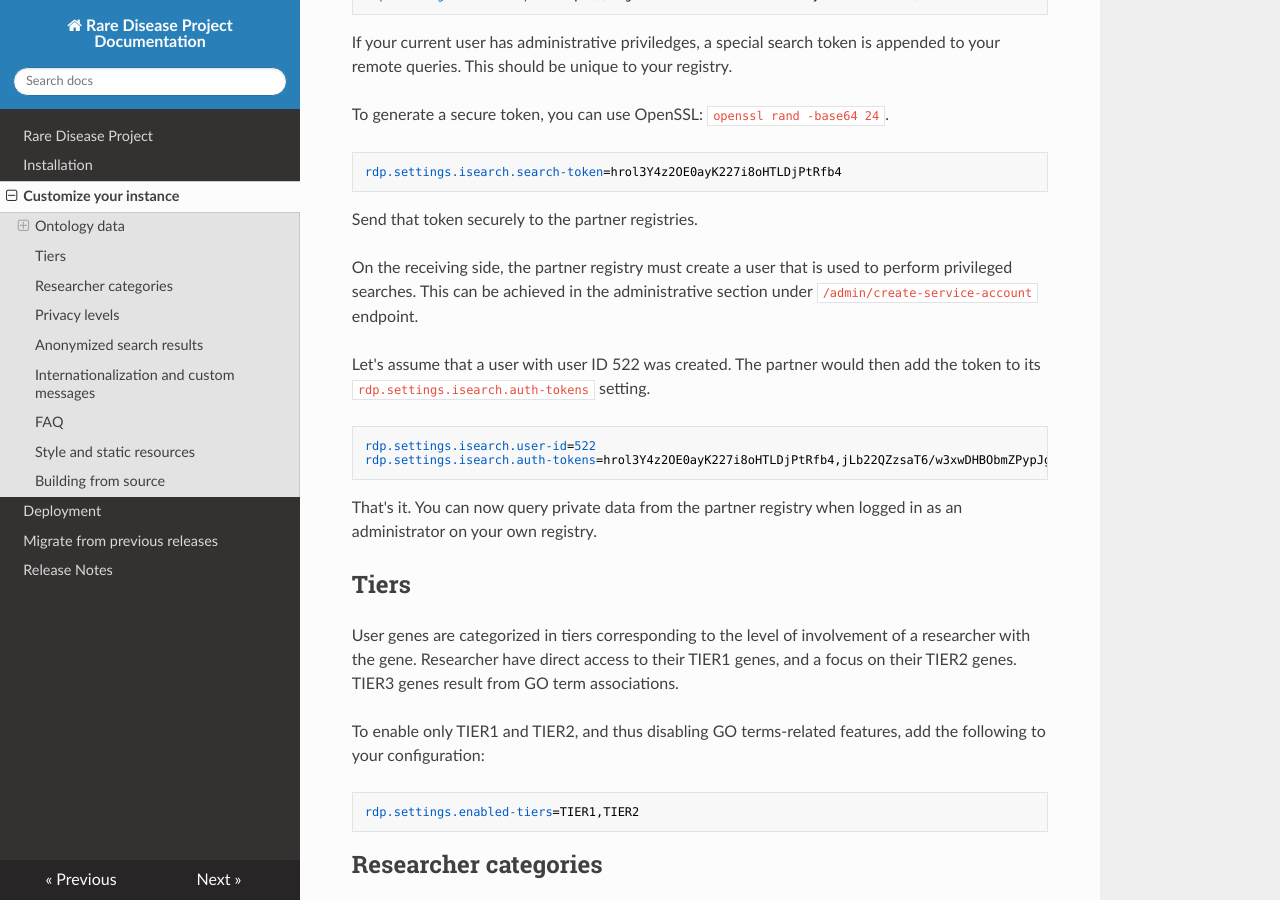
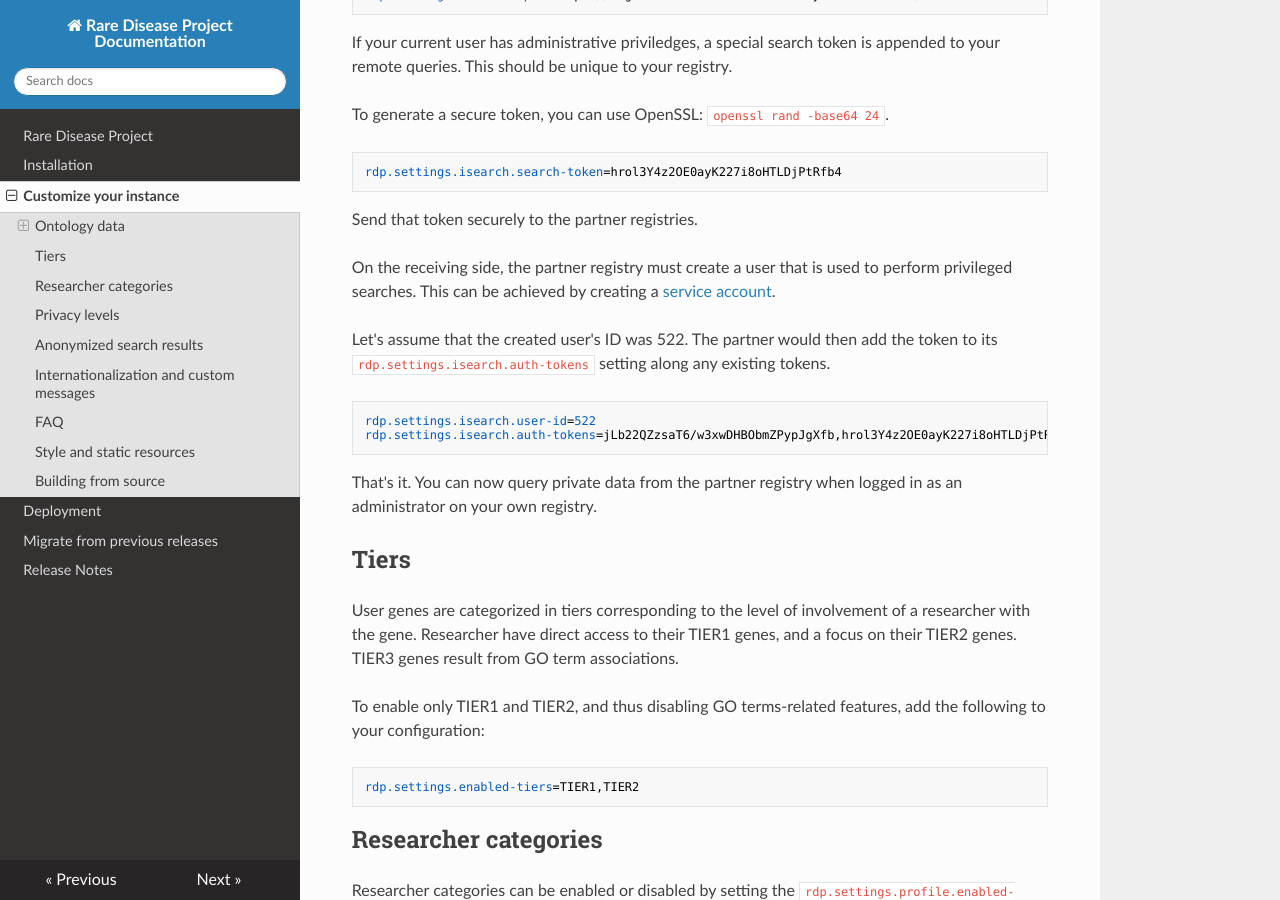
Before and after one commit to PavlidisLab/rdp, an MkDocs documentation site: the page built from docs/customization.md, in a window 1280 px wide and 900 px high, scrolled down 2565 px. Built offline with MkDocs 1.6.1, drawn with Linux system fonts in a browser that asks for light colours; nearby versions of some CDN libraries.

Commit message:
Add admin documentation for service accounts and public API

````diff
--- a/docs/customization.md
+++ b/docs/customization.md
@@ -129,15 +129,16 @@ rdp.settings.isearch.search-token=hrol3Y4z2OE0ayK227i8oHTLDjPtRfb4
 
 Send that token securely to the partner registries.
 
-On the receiving side, the partner registry must create a user that is used to perform privileged searches. This can be
-achieved in the administrative section under `/admin/create-service-account` endpoint.
+On the receiving side, the partner registry must create a user that is used to
+perform privileged searches. This can be achieved by creating a [service account](/service-account).
 
-Let's assume that a user with user ID 522 was created. The partner would then add the token to
-its `rdp.settings.isearch.auth-tokens` setting.
+Let's assume that the created user's ID was 522. The partner would then add the
+token to its `rdp.settings.isearch.auth-tokens` setting along any existing
+tokens.
 
 ```ini
 rdp.settings.isearch.user-id=522
-rdp.settings.isearch.auth-tokens=hrol3Y4z2OE0ayK227i8oHTLDjPtRfb4,jLb22QZzsaT6/w3xwDHBObmZPypJgXfb
+rdp.settings.isearch.auth-tokens=jLb22QZzsaT6/w3xwDHBObmZPypJgXfb,hrol3Y4z2OE0ayK227i8oHTLDjPtRfb4
 ```
 
 That's it. You can now query private data from the partner registry when logged in as an administrator on your own
````
Also changed, not shown: docs/api.md (added, +118 -0 lines), docs/service-accounts.md (added, +11 -0 lines).
